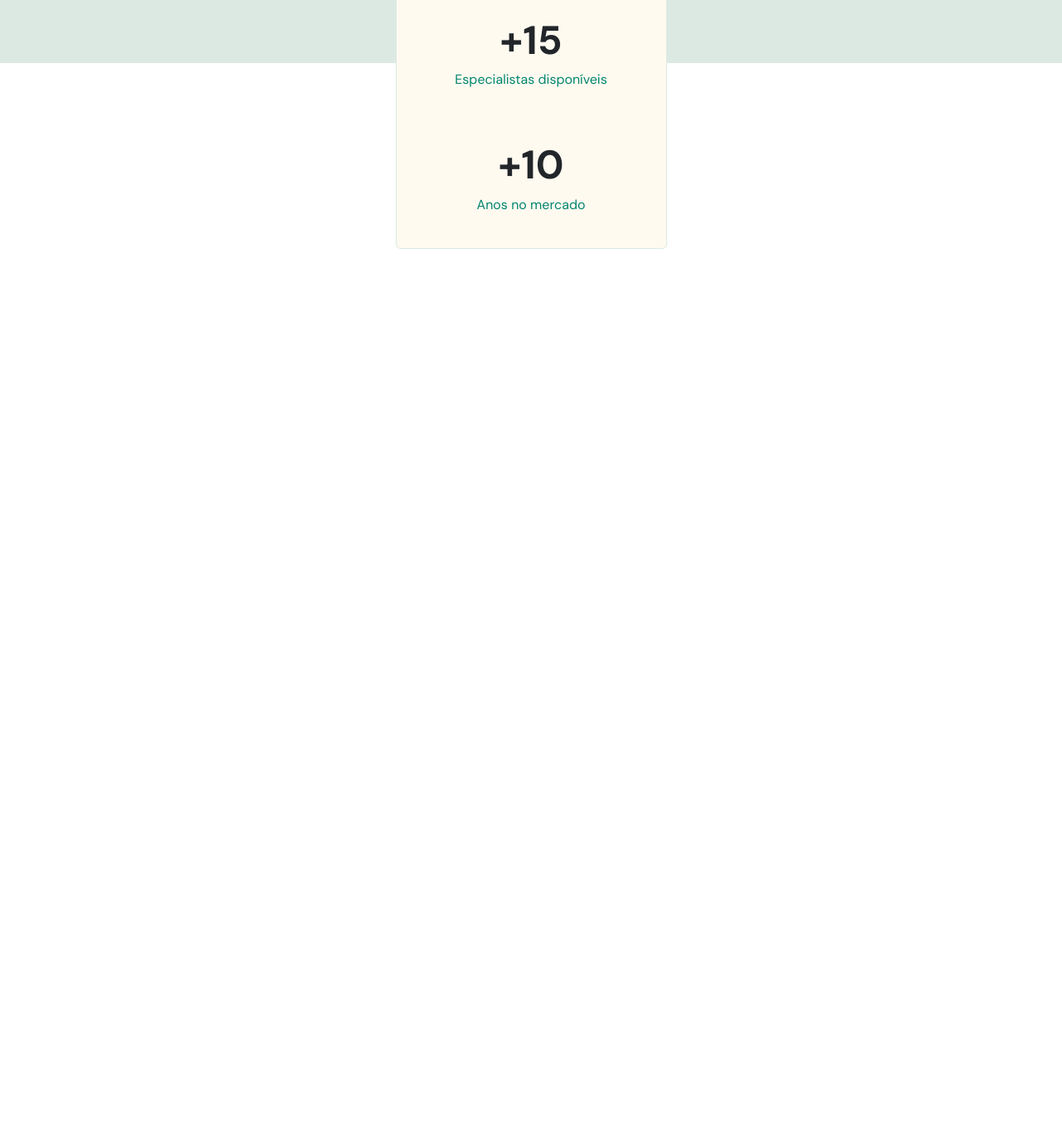
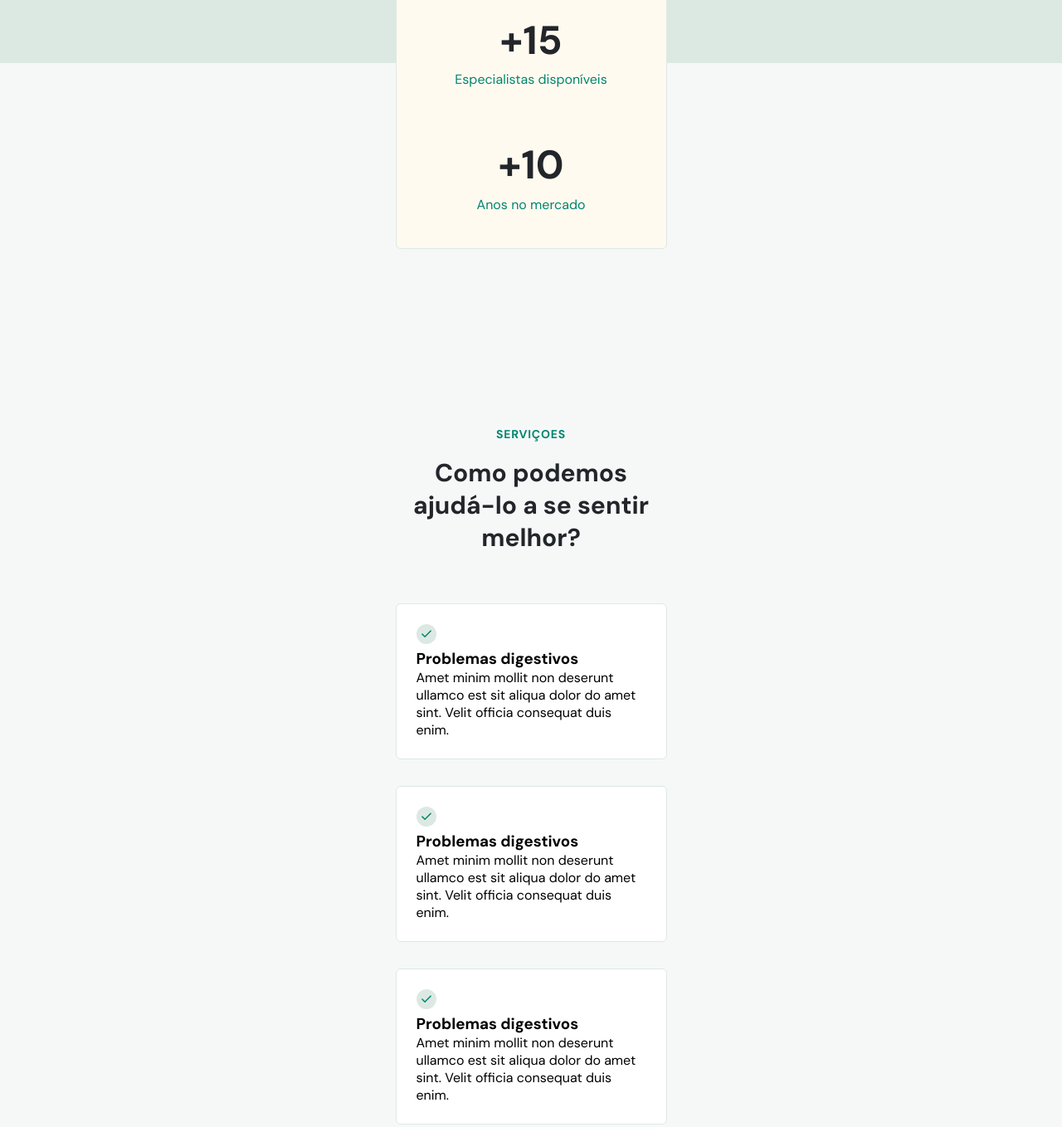
Before and after one commit to felipelouzeiro/doctorCare-nlwr, a plain HTML site: page index.html in a window 1280 px wide. Shown: the part 1076-2434 px from the top of the page at 83% size. Before the commit the page ends 1376 px from the top, so only its background shows below. Drawn offline with Linux system fonts and the light colour scheme.

Commit message:
feat: implementa secção de serviços

```diff
--- a/index.html
+++ b/index.html
@@ -267,6 +267,44 @@
       </div>
     </header>
 
+    <section id="services">
+      <div class="wrapper">
+        <header>
+          <h4>Serviçoes</h4>
+          <h2>Como podemos ajudá-lo a se sentir melhor?</h2>
+        </header>
+
+        <div class="cards">
+
+          <div class="card">
+            <svg width="24" height="24" viewBox="0 0 24 24" fill="none" xmlns="http://www.w3.org/2000/svg">
+              <circle cx="12" cy="12" r="12" fill="#DCE9E2"/>
+              <path d="M17.091 8.18182L10.091 15.1818L6.90918 12" stroke="#00856F" stroke-width="1.5" stroke-linecap="round" stroke-linejoin="round"/>
+            </svg>
+            <h3>Problemas digestivos</h3>
+            <p>Amet minim mollit non deserunt ullamco est sit aliqua dolor do amet sint. Velit officia consequat duis enim.</p>
+          </div>
+          <div class="card">
+            <svg width="24" height="24" viewBox="0 0 24 24" fill="none" xmlns="http://www.w3.org/2000/svg">
+              <circle cx="12" cy="12" r="12" fill="#DCE9E2"/>
+              <path d="M17.091 8.18182L10.091 15.1818L6.90918 12" stroke="#00856F" stroke-width="1.5" stroke-linecap="round" stroke-linejoin="round"/>
+            </svg>
+            <h3>Problemas digestivos</h3>
+            <p>Amet minim mollit non deserunt ullamco est sit aliqua dolor do amet sint. Velit officia consequat duis enim.</p>
+          </div>
+          <div class="card">
+            <svg width="24" height="24" viewBox="0 0 24 24" fill="none" xmlns="http://www.w3.org/2000/svg">
+              <circle cx="12" cy="12" r="12" fill="#DCE9E2"/>
+              <path d="M17.091 8.18182L10.091 15.1818L6.90918 12" stroke="#00856F" stroke-width="1.5" stroke-linecap="round" stroke-linejoin="round"/>
+            </svg>
+            <h3>Problemas digestivos</h3>
+            <p>Amet minim mollit non deserunt ullamco est sit aliqua dolor do amet sint. Velit officia consequat duis enim.</p>
+          </div>
+
+        </div>
+      </div>
+    </section>
+
     <script src="main.js"></script>
   </body>
 </html>
--- a/style.css
+++ b/style.css
@@ -12,6 +12,9 @@
 
   --brand-beige: hsl(39, 100%, 97%);
   --brand-light: hsl(148, 23%, 89%);
+
+  --bg-light: hsl(180, 14%, 97%);
+
 
   font-size: 62.5%; /* 1rem = 10px */
 
@@ -31,6 +34,8 @@ body {
   text-align: center;
 
   overflow: overlay;
+
+  background-color: var(--bg-light);
 }
 
 .wrapper {
@@ -41,6 +46,10 @@ body {
 
 ul {
   list-style: none;
+}
+
+section {
+  padding-block: 10rem;
 }
 
 /*=== HEADER =================================*/
@@ -278,3 +287,47 @@ body.menu-expanded .logo path {
 body.menu-expanded button path {
   stroke: white;
 }
+
+/*---services---*/
+
+#services header h4 {
+  color: var(--primary-color);
+
+  font-size: 1.4rem;
+  line-height: 150%;
+  letter-spacing: 0.08rem;
+
+  text-transform: uppercase;
+
+  margin-bottom: 1.6rem;
+}
+
+#services header h2 {
+  color: var(--headline);
+
+  font-weight: 700;
+  font-size: 3rem;
+  line-height: 3.9rem;
+
+  margin-bottom: 6rem;
+}
+
+#services .cards {
+  display: flex;
+  flex-direction: column;
+  gap: 3.2rem;
+}
+
+#services .card {
+  padding: 2.4rem;
+  text-align: left;
+
+  background-color: white;
+
+  border: 1px solid var(--brand-light);
+  border-radius: 0.6rem;
+}
+
+#services .card h3 {
+  margin-block: 1.6;
+}
```
